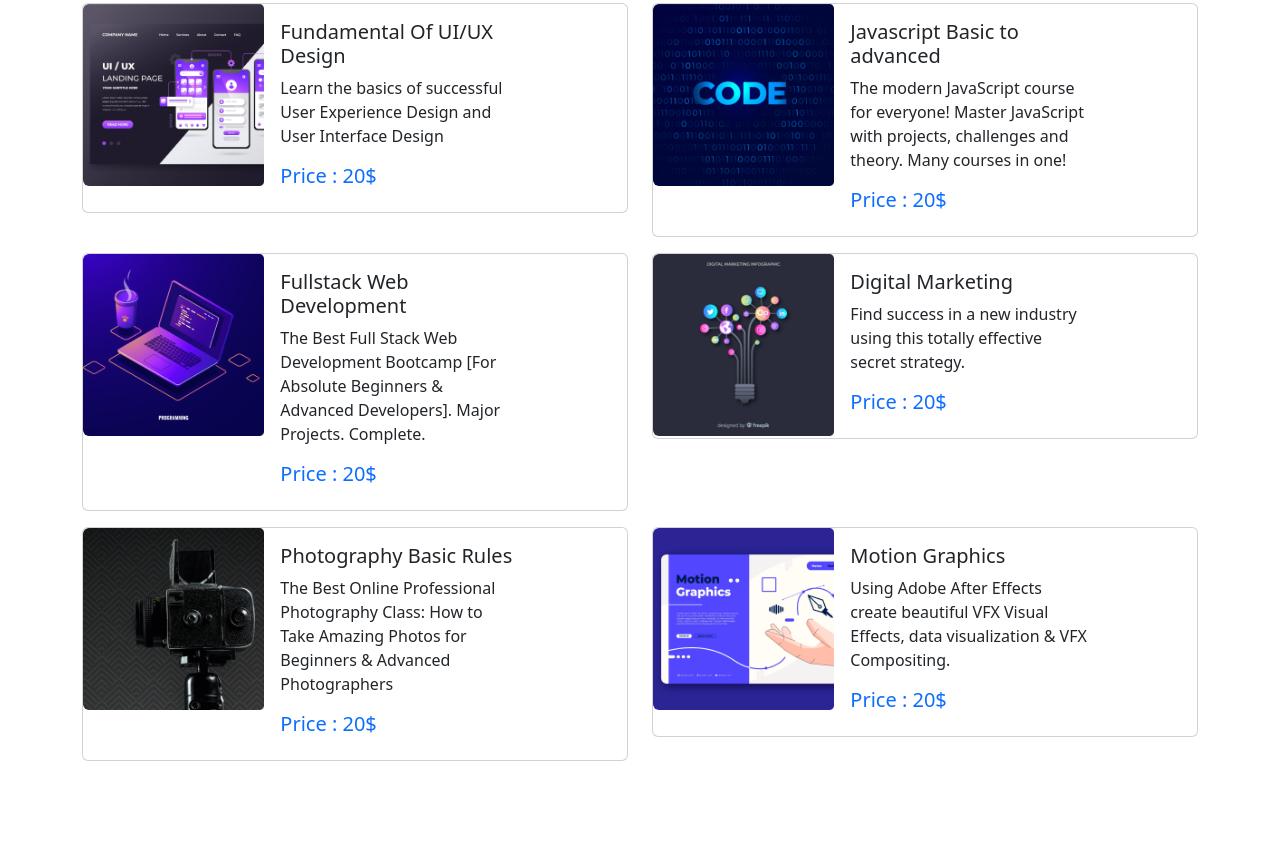
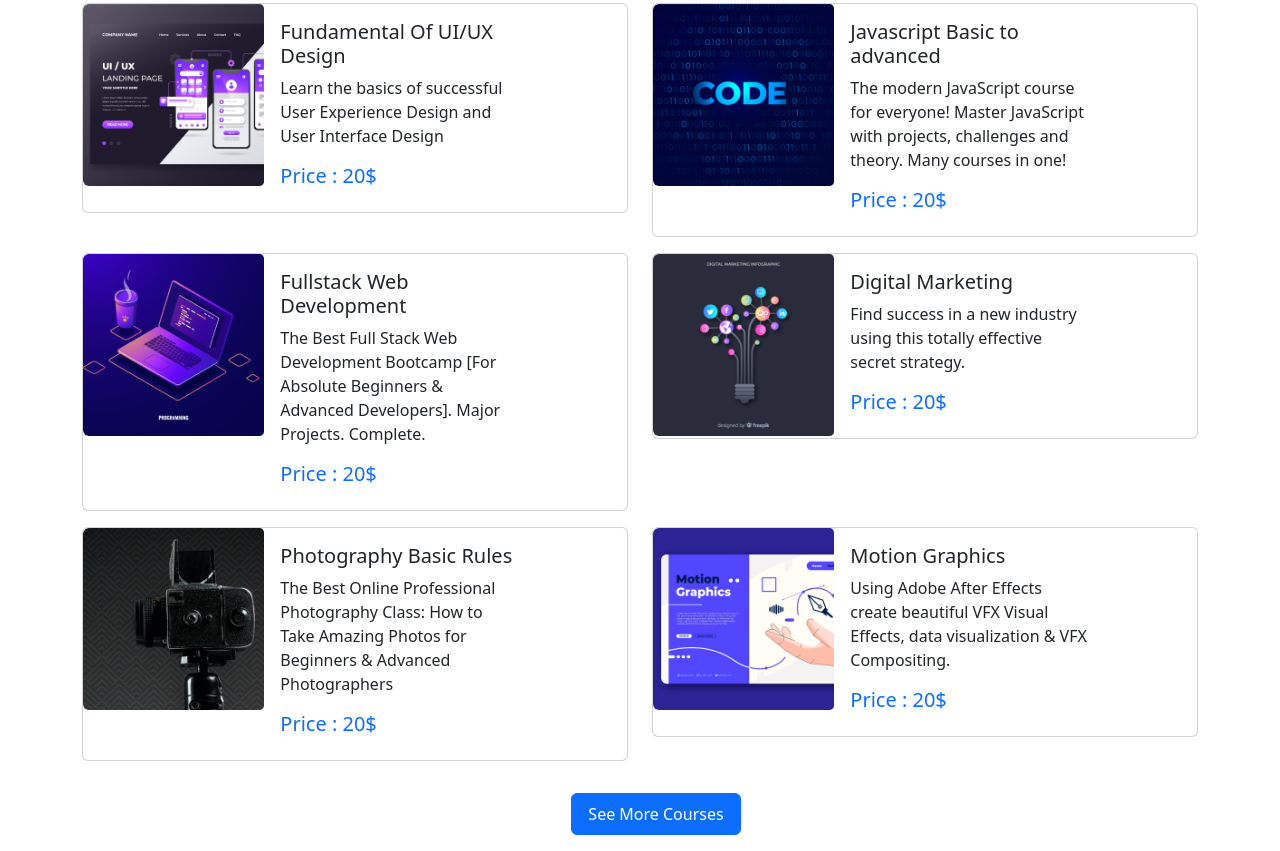
Before and after one commit to huttam6003/assignment-3, a plain HTML site: page index.html in a window 1280 px wide. Shown: the part 779-1630 px from the top of the page. Before the commit the page ends 1556 px from the top, so only its background shows below. Drawn offline with nearby package versions, Linux system fonts and the light colour scheme.

Commit message:
create see more button

```diff
--- a/index.html
+++ b/index.html
@@ -235,6 +235,10 @@
                         </div>
                     </div>
                 </div>
+                <!-- add button  -->
+                <div class="text-center m-3">
+                    <button type="button" class="btn btn-primary px-3 py-2">See More Courses</button>
+                </div>
         </section>
         <!-- Courses Section End -->
     </main>
```
